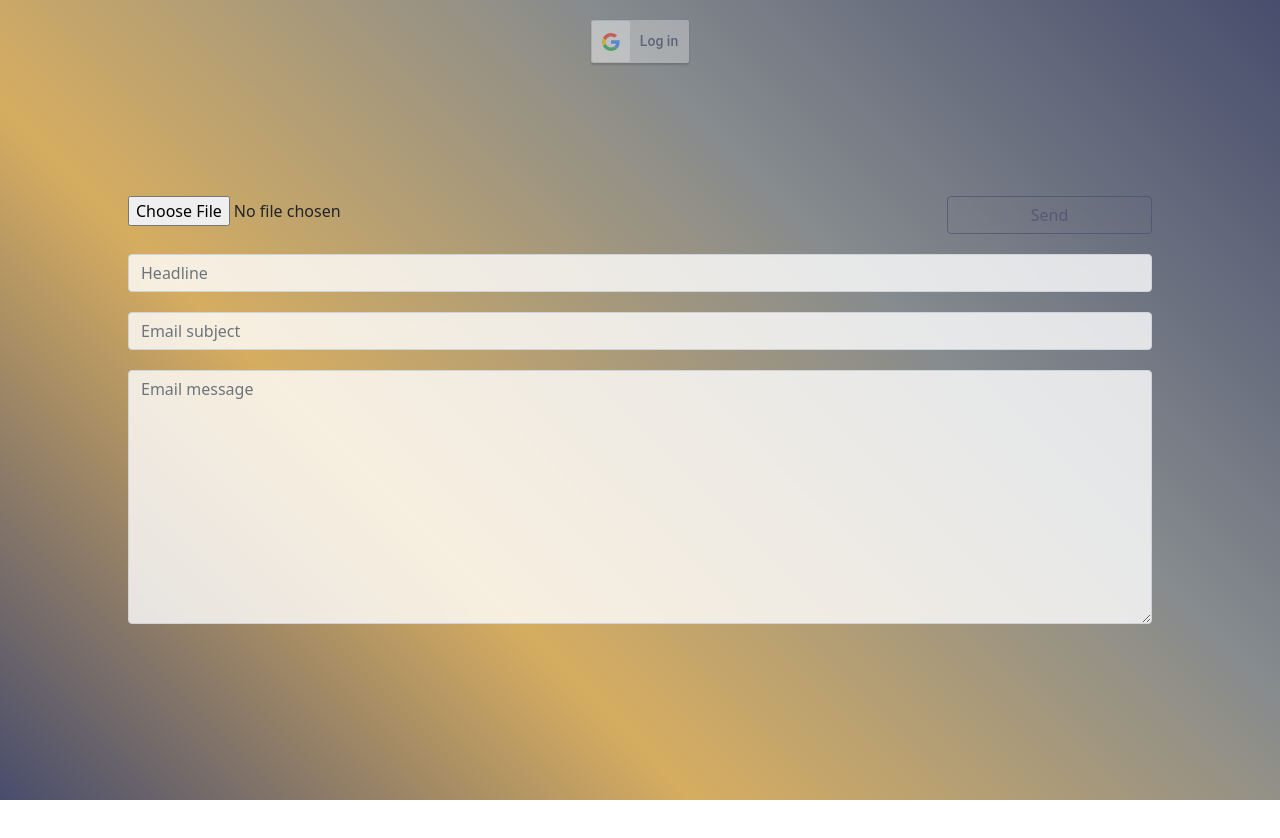
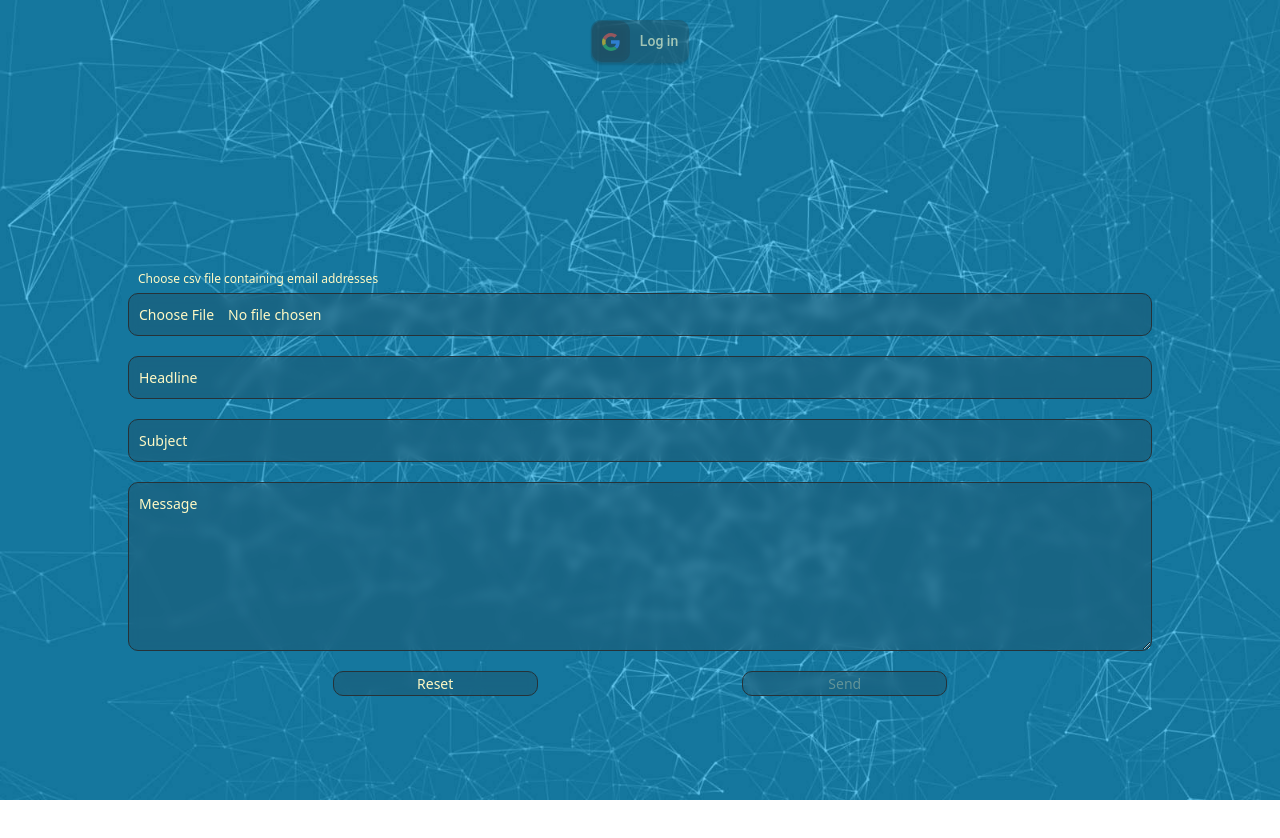
Before and after one commit to cyrilgavala/email-sender-webapp, a React (Create React App) app: page / in a window 1280 px wide. Shown: the top 838 px of the page. Before the commit the page ends 800 px from the top, so only its background shows below. Built offline with nearby package versions, Linux system fonts and the light colour scheme; no server answers.

Commit message:
--- New version 1.1.0 --- - major redesign - small refactoring

```diff
--- a/package.json
+++ b/package.json
@@ -1,6 +1,6 @@
 {
   "name": "email-sender",
-  "version": "1.0.0",
+  "version": "1.1.0",
   "private": true,
   "dependencies": {
     "@testing-library/jest-dom": "^5.14.1",
--- a/src/App.css
+++ b/src/App.css
@@ -1,85 +1,138 @@
+body {
+    background: url("/images/background.jpg") no-repeat;
+    background-size: cover;
+}
+
 .App {
     text-align: center;
-    background: linear-gradient(45deg, #484d6d, #D6AD60, #868B8E, #484d6d);
+    align-items: stretch;
     width: 100%;
     height: 100vh;
-    position: relative;
+    position: center;
 }
 
 #main-container {
-    width: 80%;
-    margin: 0;
-    position: absolute;
-    top: 50%;
-    left: 50%;
-    -ms-transform: translate(-50%, -50%);
-    transform: translate(-50%, -50%);
+    width: 100%;
+    height: 100%;
+    display: grid;
+    justify-content: stretch;
+    align-content: center;
 }
 
 #user-panel {
     width: 100%;
     display: flex;
     justify-content: center;
-    align-items: center;
+    align-content: center;
     padding: 20px;
 }
 
-#user-panel button, #user-panel button div {
-    background-color: #ffffff80 !important;
-    color: #484d6d !important;
+#user-panel button {
+    border-radius: 10px !important;
 }
 
-.row {
-    width: 100%;
-    margin-top: 20px;
-    display: inline-flex;
+#user-panel button, #user-panel button div {
+    background-color: #26323880 !important;
+    color: #fff9c4 !important;
+    backdrop-filter: blur(5px);
+    border-radius: 10px !important;
 }
 
-.progress {
-    padding: 0;
+#user-panel > button:hover {
+    border: #fff9c4 1px solid !important;
 }
 
-.form-control-file {
-    width: 80%;
-    padding: 0;
+#user-panel button span {
+    font-size: 14px !important;
 }
 
-#execute-btn {
-    width: 20%;
+#email-form-wrapper {
+    width: 100%;
+    padding-left: 10%;
+    padding-right: 10%;
 }
 
-#message {
+#email-form {
     width: 100%;
-    resize: vertical;
-    background: rgba(255, 255, 255, 0.8);
-    backdrop-filter: blur(5px);
+    display: grid;
+    justify-content: stretch;
 }
 
-#subject, #headline {
-    background: rgba(255, 255, 255, 0.8);
+label {
+    color: #fff9c4;
+    text-align: left;
+    margin-bottom: 5px;
+    padding-left: 10px;
+    font-size: 12px;
+}
+
+#subject, #headline, #message, #file {
+    background: #26323840;
     backdrop-filter: blur(5px);
     width: 100%;
+    border-radius: 10px;
+    border: #263238 1px solid;
+    color: #fff9c4;
+    margin-bottom: 20px;
+    padding: 10px;
+    font-size: 14px;
 }
 
-.btn-outline-primary {
-    color: #484d6d;
-    border-color: #484d6d;
-    background: rgba(255, 255, 255, 0.8);
-    backdrop-filter: blur(5px);
+#file {
+    cursor: pointer;
 }
 
-.btn-outline-primary:disabled {
-    color: #484d6d;
+#subject::placeholder, #headline::placeholder, #message::placeholder, #file::placeholder {
+    color: #fff9c4;
 }
 
-.btn-outline-primary:hover {
-    color: #fffcf9;
-    border-color: #484d6d;
-    background-color: #484d6d;
+#subject:focus, #headline:focus, #message:focus, #file:focus {
+    border: #fff9c4 1px solid;
+    box-shadow: none;
+    outline: none;
+}
+
+#file::file-selector-button {
+    background: none;
+    box-shadow: none;
+    border: none;
+    color: #fff9c4;
+    cursor: pointer;
+    padding: 0 10px 0 0;
+}
+
+#btn-wrapper {
+    width: 100%;
+    display: flex;
+    justify-content: space-evenly;
+}
+
+#execute-btn, #reset-btn {
+    width: 20%;
+    box-shadow: none !important;
+    border: #263238 1px solid;
+    color: #fff9c4;
+    background: #26323840;
+    backdrop-filter: blur(5px);
+    cursor: pointer;
+    border-radius: 10px;
+    font-size: 14px;
+}
+
+#execute-btn:disabled {
+    color: #fff9c450;
+    background-color: #26323840;
+    pointer-events: none;
+    cursor: not-allowed;
+}
+
+#execute-btn:hover, #reset-btn:hover {
+    color: #fff9c4;
+    border: #fff9c4 1px solid;
 }
 
 #spinner-modal > div {
-    background-color: rgba(0, 0, 0, 0);
+    background-color: #00000000;
     border: none;
     height: 100px;
     width: 100px;
--- a/src/App.js
+++ b/src/App.js
@@ -1,71 +1,15 @@
 import './App.css';
 import React, {useState} from "react";
-import {Button, Form, Modal, Spinner} from "react-bootstrap";
 import {GoogleLogin, GoogleLogout} from "react-google-login"
-import Papa from "papaparse";
-import Axios from 'axios'
+import EmailForm from "./components/EmailForm";
 
-const batchSize = parseInt(process.env.REACT_APP_BATCH_SIZE, 10)
-const timeout = parseInt(process.env.REACT_APP_TIMEOUT, 10)
+
 const client_id = process.env.REACT_APP_CLIENT_ID
 
 export default function App() {
 
-    const [headline, setHeadline] = useState("")
-    const [subject, setSubject] = useState("")
-    const [message, setMessage] = useState("")
-    const [addresses, setAddresses] = useState([])
-    const [isProcessing, setProcessing] = useState(false)
     const [user, setUser] = useState({})
     const [token, setToken] = useState({})
-
-    const clearState = () => {
-        setProcessing(false)
-        setHeadline("")
-        setSubject("")
-        setMessage("")
-        setAddresses([])
-    }
-
-    const handleSend = async () => {
-
-        const sendMail = async (addressesString) => {
-
-            const encodedMail = btoa("Content-Type: text/html; charset=\"UTF-8\"\nMIME-Version: 1.0\nContent-Transfer-Encoding: 7bit\n" +
-                `Subject: ${subject}\nFrom: ${headline}\nBcc: ${addressesString}\n\n${message}`
-            ).replace(/\+/g, '-').replace(/\//g, '_');
-            await Axios.post(`https://www.googleapis.com/gmail/v1/users/me/messages/send?access_token=${token.access_token}`,
-                {raw: encodedMail}).then((response) => {
-                console.log(response.data)
-            }).catch(err => {
-                console.error(err)
-                clearState()
-                alert("Oops, something went wrong. Check out console output")
-            })
-        }
-
-        setProcessing(true)
-        const batches = []
-        for (let i = 0, len = addresses.length; i < len; i += batchSize)
-            batches.push(addresses.slice(i, i + batchSize));
-        for (const value of batches) {
-            const index = batches.indexOf(value);
-            await sendMail(value.toString());
-            if (index < batches.length - 1)
-                await new Promise(r => setTimeout(r, timeout));
-        }
-        await clearState()
-        alert(`Process ended ${new Date().toLocaleString()}.`)
-    }
-
-    const handleFileSubmit = (event) => {
-        const fileFromEvent = event.target.files[0]
-        Papa.parse(fileFromEvent, {
-            complete: function (results) {
-                setAddresses(results.data.map(item => item[0]))
-            }
-        })
-    }
 
     const onSuccess = (res) => {
         setUser(res.profileObj)
@@ -86,16 +30,11 @@ export default function App() {
     const handleLogOut = () => {
         setUser({})
         setToken({})
-        clearState()
+        document.getElementById("email-form").reset();
     }
 
     return (
         <div className="App">
-            <Modal id={"spinner-modal"} show={isProcessing} backdrop="static" animation centered>
-                <Spinner id={"spinner"} animation="border" role="status" variant={"light"}>
-                    <span className="visually-hidden">Loading...</span>
-                </Spinner>
-            </Modal>
             <div id={"user-panel"}>
                 {Object.keys(user).length === 0 &&
                 <GoogleLogin id={"login-btn"} clientId={client_id} buttonText={"Log in"} isSignedIn={true}
@@ -106,30 +45,7 @@ export default function App() {
                               onLogoutSuccess={handleLogOut} theme={"dark"}/>}
             </div>
             <div id="main-container">
-                <div className="row">
-                    <Form.Control type="file" accept={".csv"} disabled={isProcessing}
-                                  onChange={event => handleFileSubmit(event)}/>
-                    <Button id="execute-btn" variant="outline-primary"
-                            disabled={addresses.length === 0 || isProcessing}
-                            onClick={handleSend}>
-                        {isProcessing ? "Sending..." : "Send"}
-                    </Button>
-                </div>
-                <div className="row">
-                    <Form.Control id="headline" as="input" size="md" type="text" placeholder="Headline"
-                                  disabled={isProcessing} value={headline}
-                                  onChange={event => setHeadline(event.target.value)}/>
-                </div>
-                <div className="row">
-                    <Form.Control id="subject" as="input" size="md" type="text" placeholder="Email subject"
-                                  disabled={isProcessing} value={subject}
-                                  onChange={event => setSubject(event.target.value)}/>
-                </div>
-                <div className="row">
-                    <Form.Control id="message" as="textarea" size="md" type="text" placeholder="Email message"
-                                  disabled={isProcessing} rows={10} value={message}
-                                  onChange={event => setMessage(event.target.value)}/>
-                </div>
+                <EmailForm token={token}/>
             </div>
         </div>
     );
--- /dev/null
+++ b/src/components/EmailForm.js
@@ -0,0 +1,92 @@
+import React, {useState} from "react";
+import Axios from "axios";
+import Papa from "papaparse";
+import {Modal, Spinner} from "react-bootstrap";
+
+export default function EmailForm(props) {
+
+    const batchSize = parseInt(process.env.REACT_APP_BATCH_SIZE, 10)
+    const timeout = parseInt(process.env.REACT_APP_TIMEOUT, 10)
+
+    const [isProcessing, setProcessing] = useState(false)
+    const [headline, setHeadline] = useState("")
+    const [subject, setSubject] = useState("")
+    const [message, setMessage] = useState("")
+    const [addresses, setAddresses] = useState([])
+
+    const handleSend = async () => {
+
+        const sendMail = async (addressesString) => {
+
+            const encodedMail = btoa("Content-Type: text/html; charset=\"UTF-8\"\nMIME-Version: 1.0\nContent-Transfer-Encoding: 7bit\n" +
+                `Subject: ${subject}\nFrom: ${headline}\nBcc: ${addressesString}\n\n${message}`
+            ).replace(/\+/g, '-').replace(/\//g, '_');
+            await Axios.post(`https://www.googleapis.com/gmail/v1/users/me/messages/send?access_token=${props.token.access_token}`,
+                {raw: encodedMail}).then((response) => {
+                console.log(response.data)
+            }).catch(err => {
+                console.error(err)
+                clearState()
+                alert("Oops, something went wrong. Check out console output")
+            })
+        }
+
+        setProcessing(true)
+        const batches = []
+        for (let i = 0, len = addresses.length; i < len; i += batchSize)
+            batches.push(addresses.slice(i, i + batchSize));
+        for (const value of batches) {
+            const index = batches.indexOf(value);
+            await sendMail(value.toString());
+            if (index < batches.length - 1)
+                await new Promise(r => setTimeout(r, timeout));
+        }
+        await clearState()
+        alert(`Process ended ${new Date().toLocaleString()}.`)
+    }
+
+    const handleFileSubmit = (event) => {
+        const fileFromEvent = event.target.files[0]
+        Papa.parse(fileFromEvent, {
+            complete: function (results) {
+                setAddresses(results.data.map(item => item[0]))
+            }
+        })
+    }
+
+    const clearState = () => {
+        setProcessing(false)
+        setAddresses([])
+        document.getElementById("email-form").reset();
+    }
+
+    return (
+        <div id={"email-form-wrapper"}>
+            <Modal id={"spinner-modal"} show={isProcessing} backdrop="static" animation centered>
+                <Spinner id={"spinner"} animation="border" role="status" variant={"light"}>
+                    <span className="visually-hidden">Loading...</span>
+                </Spinner>
+            </Modal>
+            <form id={"email-form"}>
+                <label htmlFor="file">Choose csv file containing email addresses</label>
+                <input id={"file"} type="file" accept={".csv"} disabled={isProcessing}
+                       onChange={event => handleFileSubmit(event)}
+                       placeholder={"Choose csv file containing email addresses"}/>
+                <input id="headline" type="text" placeholder="Headline" disabled={isProcessing} value={headline}
+                       onChange={event => setHeadline(event.target.value)}/>
+                <input id="subject" type="text" placeholder="Subject" disabled={isProcessing} value={subject}
+                       onChange={event => setSubject(event.target.value)}/>
+                <textarea id="message" rows="7" placeholder="Message" disabled={isProcessing} value={message}
+                          onChange={event => setMessage(event.target.value)}/>
+                <div id={"btn-wrapper"}>
+                    <button id="reset-btn" onClick={clearState}>Reset</button>
+                    <button id="execute-btn"
+                            disabled={props.token.access_token === undefined || addresses.length === 0 || isProcessing}
+                            onClick={handleSend}>
+                        {isProcessing ? "Sending..." : "Send"}
+                    </button>
+                </div>
+            </form>
+        </div>
+    )
+}
```
Also changed, not shown: public/images/background.jpg (added).
